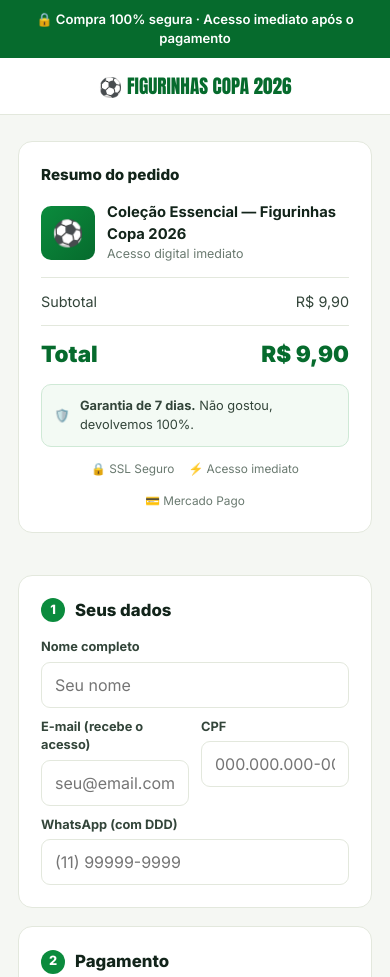
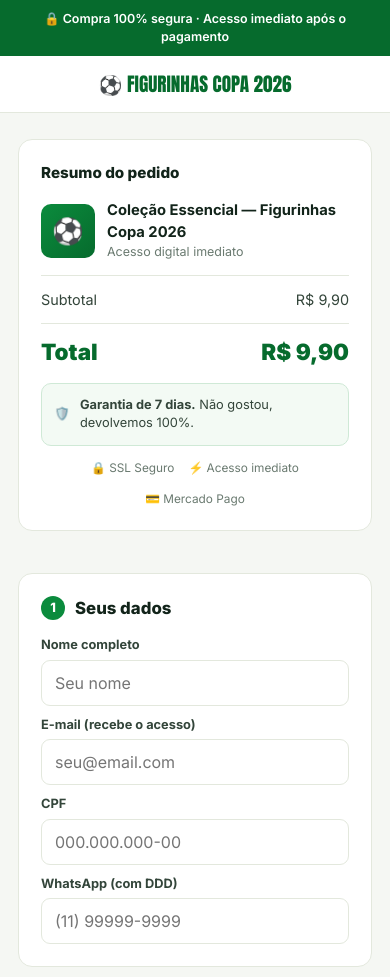
Before and after one commit to omarmhamdan/figurinhascopa2026, a website: page checkout.html in a window 390 px wide. Shown: the top 977 px of the page. Drawn offline with Linux system fonts and the light colour scheme.

Commit message:
Fix checkout mobile: empilha campos (email/CPF/validade/CVV) em telas pequenas

```diff
--- a/checkout.html
+++ b/checkout.html
@@ -54,6 +54,10 @@
     @media(max-width:780px){
       .wrap{grid-template-columns:1fr}
       .summary{position:static;order:-1}
+    }
+    @media(max-width:560px){
+      .row{flex-direction:column;gap:0}
+      .topbar{font-size:.78rem}
     }
   </style>
 
```
